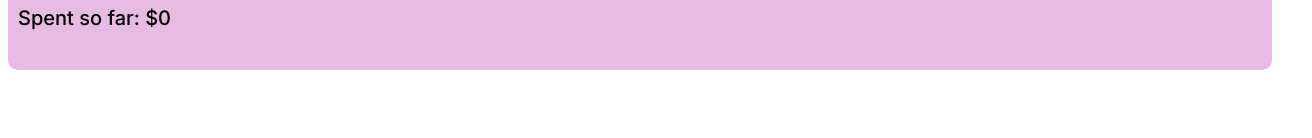
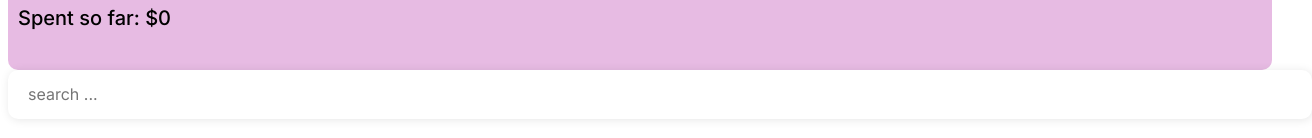
Before and after one commit to igorslepenkov/react-budget-app, a React (Create React App) app: page / in a window 1280 px wide. Shown: the part 392-530 px from the top of the page, 1312 px wide, since content can reach past the window. Built offline with nearby package versions, Linux system fonts and the light colour scheme.

Commit message:
feat(hw_39): create Search component

```diff
--- a/src/App.tsx
+++ b/src/App.tsx
@@ -1,9 +1,11 @@
 import { Header } from "./components/Header";
+import { Search } from "./components/Search";
 
 function App() {
   return (
     <>
       <Header />
+      <Search />
     </>
   );
 }
--- /dev/null
+++ b/src/components/Search/Search.tsx
@@ -0,0 +1,5 @@
+import { StyledSearch } from "./style";
+
+export const Search = () => {
+  return <StyledSearch placeholder="search ..." />;
+};
--- /dev/null
+++ b/src/components/Search/index.ts
@@ -0,0 +1,2 @@
+import { Search } from "./Search";
+export { Search };
--- /dev/null
+++ b/src/components/Search/style.ts
@@ -0,0 +1,15 @@
+import styled from "styled-components";
+
+export const StyledSearch = styled.input`
+  width: 100%;
+  padding: 15px 20px;
+  outline: none;
+  border: none;
+  box-shadow: 1px 1px 10px rgba(0, 0, 0, 0.1);
+  border-radius: 10px;
+  font-family: "Inter";
+  font-style: normal;
+  font-weight: 400;
+  font-size: 16px;
+  line-height: 19px;
+`;
```
